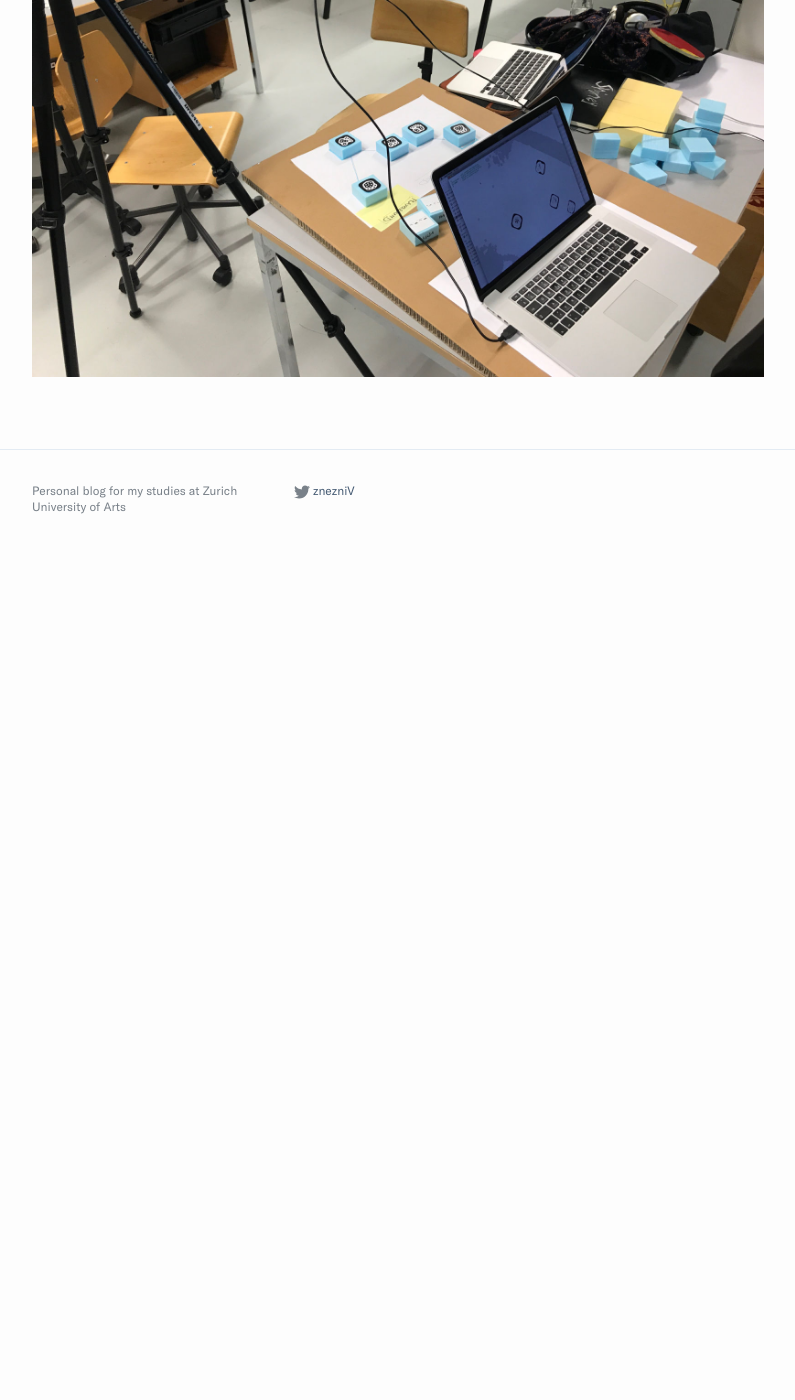
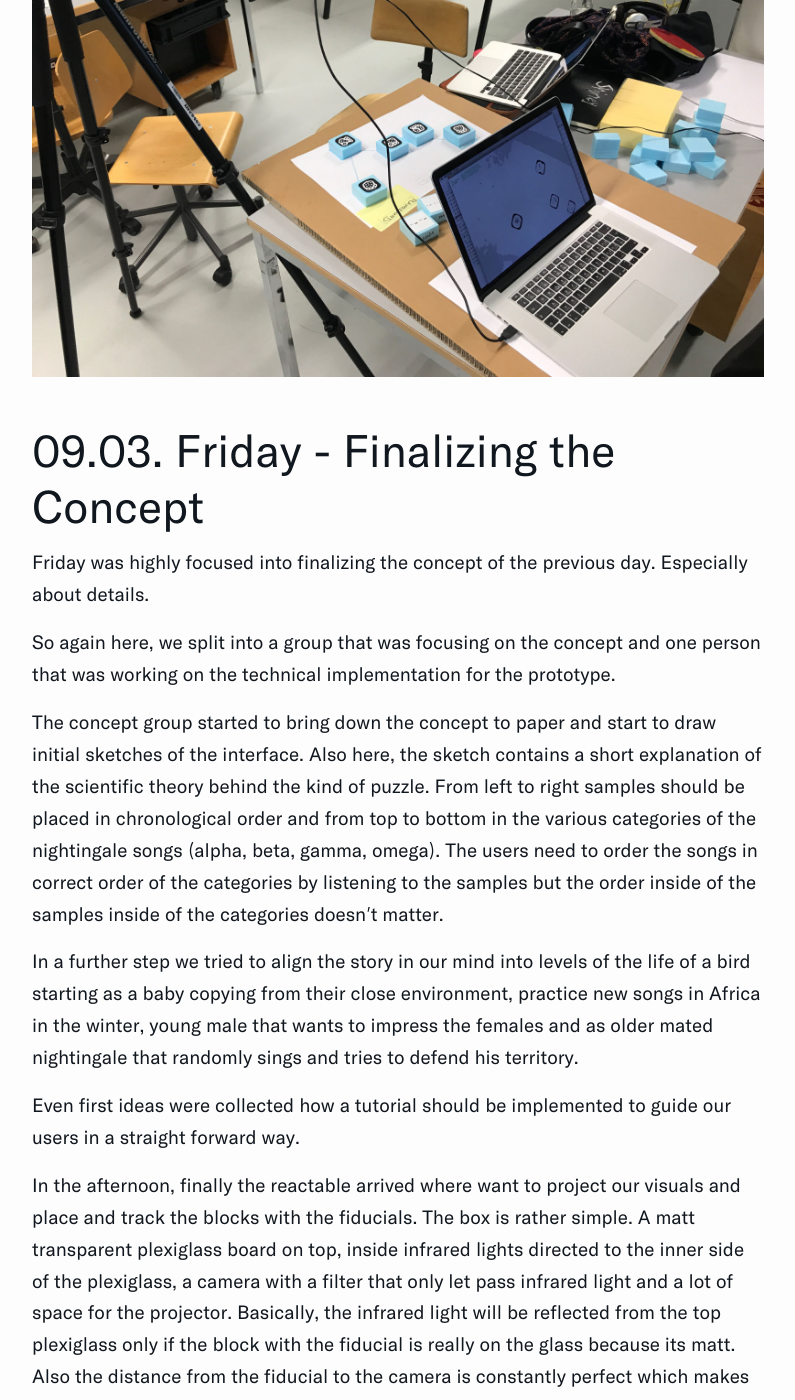
Before and after one commit to znezniV/znezniv.github.io, a Jekyll site: the page built from _posts/2018-02-21-Spatial-Interaction-Module.md, in a window 1280 px wide and 1400 px high, scrolled down 22971 px. Shown: the whole window, without its empty margins (242-1037 px from the left). Built offline with Jekyll 4.4.1, drawn with Linux system fonts in a browser that asks for light colours; before the commit the page ends 23549 px from its top, so only the background shows below that; some of the changed text lies outside the part shown.

Commit message:
new post

```diff
--- a/_posts/2018-02-21-Spatial-Interaction-Module.md
+++ b/_posts/2018-02-21-Spatial-Interaction-Module.md
@@ -177,3 +177,27 @@ A _not_ repeated element.
 On prototype side, the afternoon enabled us to attach the camera on a tripod, glue some fiducial codes on styrofoam blocks and add sounds on events when a fiducial disappears from the camera field in Processing. This will help us further in our following tests when we want to get deeper feedback on the interaction. If you grab a block now you will cover the code and so let Processing play a sound because the fiducial disappears.
 
 ![Prototyp Fiducial]({{ site.url }}/assets/posts/spatial-interaction/prototype-fiducial.jpg)
+
+## 09.03. Friday - Finalizing the Concept
+Friday was highly focused into finalizing the concept of the previous day. Especially about details.
+
+So again here, we split into a group that was focusing on the concept and one person that was working on the technical implementation for the prototype.
+
+The concept group started to bring down the concept to paper and start to draw initial sketches of the interface. Also here, the sketch contains a short explanation of the scientific theory behind the kind of puzzle. From left to right samples should be placed in chronological order and from top to bottom in the various categories of the nightingale songs (alpha, beta, gamma, omega). The users need to order the songs in correct order of the categories by listening to the samples but the order inside of the samples inside of the categories doesn't matter.
+
+In a further step we tried to align the story in our mind into levels of the life of a bird starting as a baby copying from their close environment, practice new songs in Africa in the winter, young male that wants to impress the females and as older mated nightingale that randomly sings and tries to defend his territory.
+
+Even first ideas were collected how a tutorial should be implemented to guide our users in a straight forward way.
+
+In the afternoon, finally the reactable arrived where want to project our visuals and place and track the blocks with the fiducials. The box is rather simple. A matt transparent plexiglass board on top, inside infrared lights directed to the inner side of the plexiglass, a camera with a filter that only let pass infrared light and a lot of space for the projector. Basically, the infrared light will be reflected from the top plexiglass only if the block with the fiducial is really on the glass because its matt. Also the distance from the fiducial to the camera is constantly perfect which makes it easy to track.
+
+## 13.03. Tuesday -
+We continued the fresh week with a little bit of planing for the week because time is running.
+
+The concept group continued to answer some new upcoming questions about the concept, defined screens needed to be designed, assembled mood boards and started to design screens that will be discussed and improved the next day.
+
+We also decided that the tutorial and the first level need to be combined because it will provide a common theme in connection to the story.
+
+As well we had a mentoring in the afternoon were our mentors highlighted that we should not focus on developing a fully working game but rather show the potential and make a good, clear presentation about our idea.
+
+In parallel, we made big steps further with the technical prototype that blocks can be placed and validated from predefined fields.
```
